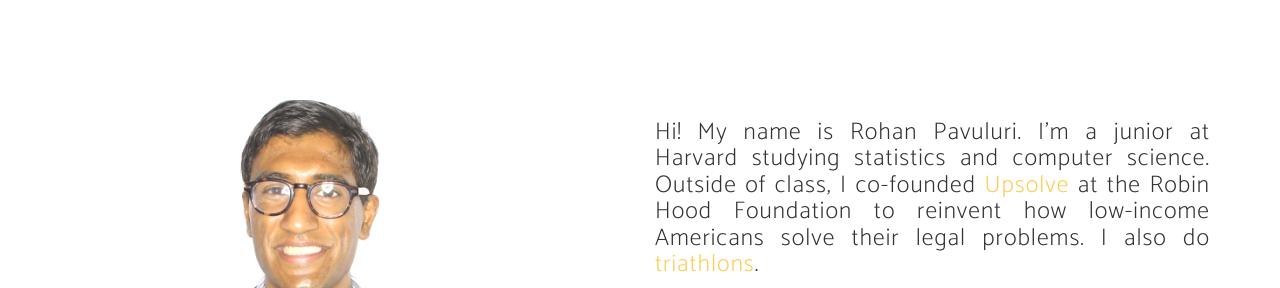
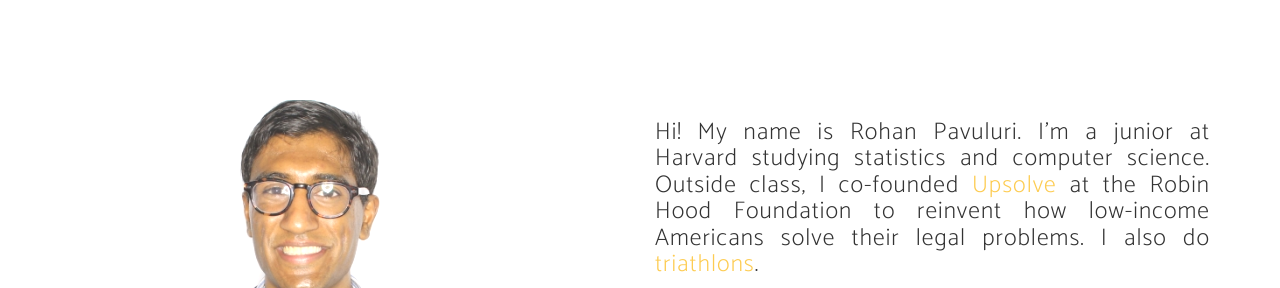
Before and after one commit to RPavuluri/RPavuluri.github.io, a website: page index.html in a window 1280 px wide. Shown: the top 288 px of the page. Drawn offline with Linux system fonts and the light colour scheme; a web font is replaced by a local one.

Commit message:
Update index.html

```diff
--- a/index.html
+++ b/index.html
@@ -51,7 +51,7 @@
                     <div class="device-container">
                         <div>
                             <h3 class="text-justify">
-                                Hi! My name is Rohan Pavuluri. I’m a junior at Harvard studying statistics and computer science. Outside of class, I co-founded <a href="http://abovethelaw.com/2016/09/can-technology-automate-your-rights-upsolve-thinks-so/" target="_blank">Upsolve</a> at the Robin Hood Foundation to reinvent how low-income Americans solve their legal problems. I also do <a href="http://recreation.gocrimson.com/recreation/club_sports/pages/Triathlon_Club" target="_blank">triathlons</a>.
+                                Hi! My name is Rohan Pavuluri. I’m a junior at Harvard studying statistics and computer science. Outside class, I co-founded <a href="http://abovethelaw.com/2016/09/can-technology-automate-your-rights-upsolve-thinks-so/" target="_blank">Upsolve</a> at the Robin Hood Foundation to reinvent how low-income Americans solve their legal problems. I also do <a href="http://recreation.gocrimson.com/recreation/club_sports/pages/Triathlon_Club" target="_blank">triathlons</a>.
                             </h3>
                             <h3 class="text-justify">
                                 In the past, I’ve worked with the <a href="http://www.innovategovernment.com/team-va/" target="_blank">White House Digital Service</a>, the <a href="http://medium.com/@RohanPavuluri/operationalizing-data-in-city-government-a29945555f32" target="_blank">City of Chicago Data Science Team</a>, the <a href="http://iop.harvard.edu/iop-now/interns-journey-never-compromise-0" target="_blank">Albright Stonebridge Group</a>, the Illinois Governor’s Office, and a charter school called <a href="http://thenobleacademy.noblenetwork.org/" target="_blank">Noble Academy</a>.
```
